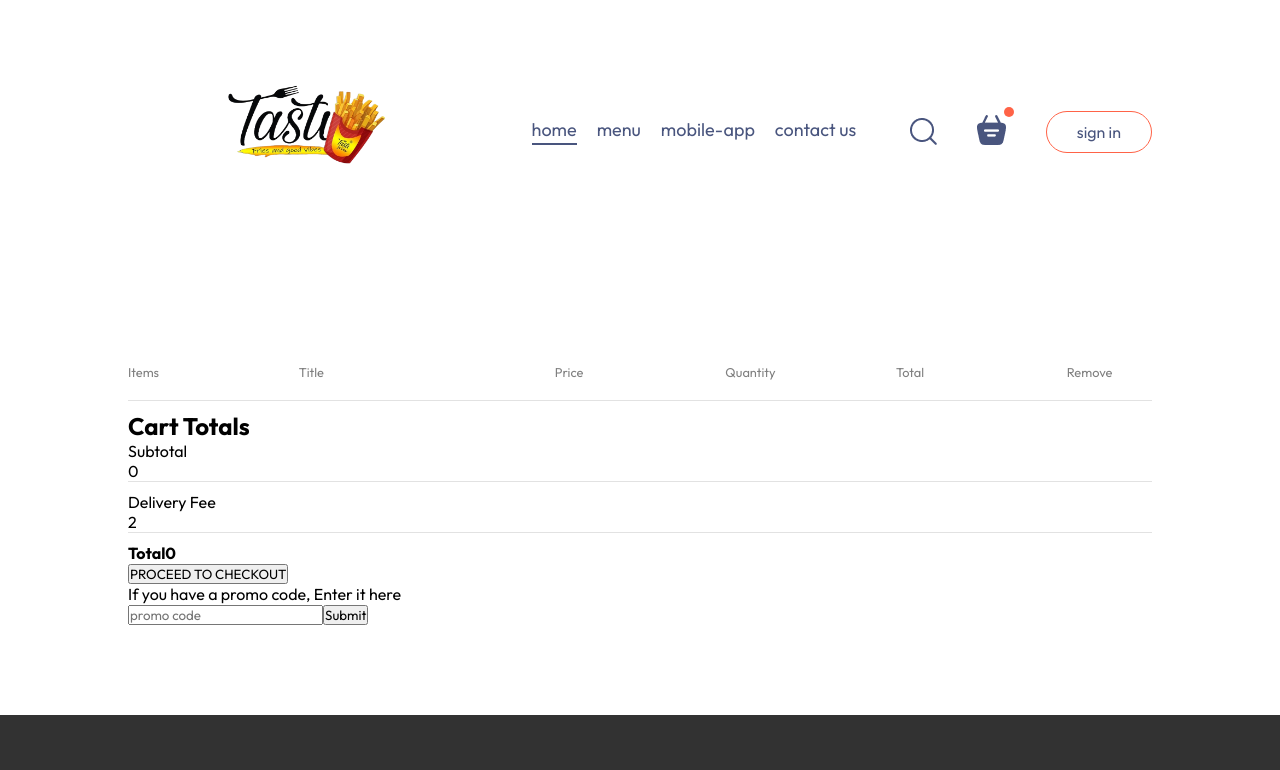
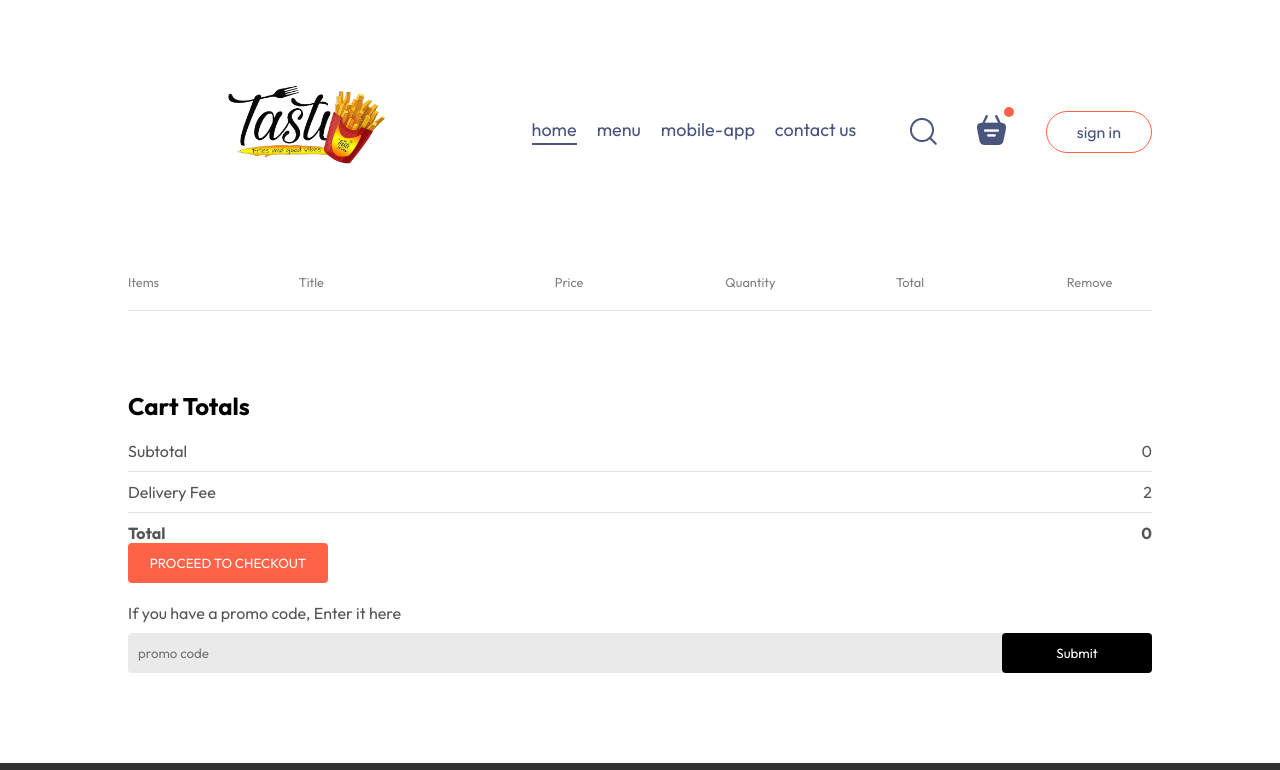
Before and after one commit to BlackOligarch/food_delivery, a React (Vite) app in the folder tasti_fries_webapp/frontend/: page /cart in a window 1280 px wide. Shown: the top 770 px of the page. Built offline with nearby package versions, Linux system fonts and the light colour scheme.

Commit message:
Added styling to the cart section: primarily on the promocode section and elements

```diff
--- a/tasti_fries_webapp/frontend/src/pages/Cart/Cart.css
+++ b/tasti_fries_webapp/frontend/src/pages/Cart/Cart.css
@@ -1,5 +1,5 @@
 .cart{
-    margin-top: 100px;
+    margin-top: 10px;
 }
 
 .cart-items-title{
@@ -28,3 +28,77 @@
 .cart-items-item .cross{
     cursor: pointer;
 }
+
+.cart-bottom{
+    margin-top: 80px;
+    display: flex;
+    justify-content: space-between;
+    gap: max(12vw,20px);
+}
+.cart-total{
+    flex: 1;
+    display: flex;
+    flex-direction: column;
+    gap: 20px;
+}
+
+.cart-total-details{
+    display: flex;
+    justify-content: space-between;
+    color: #555;
+}
+
+.cart-total hr{
+    margin: 10px 0px;
+}
+
+.cart-total button{
+    border: none;
+    color: white;
+    background-color: tomato;
+    width: max(15vw,200px);
+    padding: 12px 0px;
+    border-radius: 4px;
+    cursor: pointer;
+}
+
+.cart-promocode{
+    flex: 1;
+}
+
+.cart-promocode p{
+    color: #555;
+}
+
+.cart-promocode-input{
+    margin-top: 10px;
+    display: flex;
+    justify-content: space-between;
+    align-items: center;
+    background-color: #eaeaea;
+    border-radius: 4px;
+}
+
+.cart-promocode-input input{
+    background: transparent;
+    border: none;
+    outline: none;
+    padding-left: 10px;
+}
+.cart-promocode-input button{
+    width: max(10vw,150px);
+    padding: 12px 5px;
+    background-color: black;
+    color: white;
+    border: none;
+    border-radius: 4px;
+}
+
+@media (max-width:750px){
+    .cart-bottom{
+        flex-direction: column-reverse;
+    }
+    .cart-promocode{
+        justify-content: start;
+    }
+}
```
